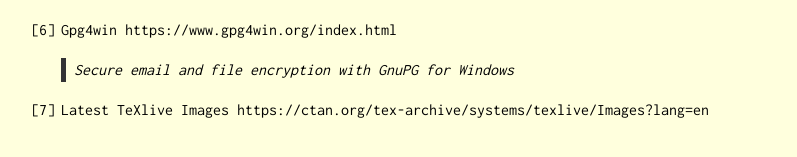
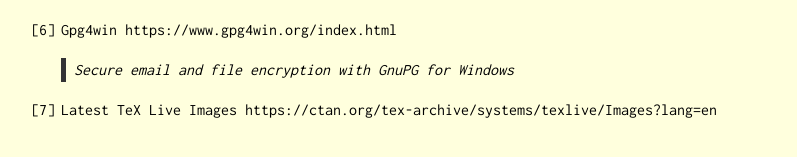
Before and after one commit to ekdc11/ekdc11.github.io, a Jekyll site: the page built from link.md, in a window 1280 px wide. Shown: the part 549-706 px from the top of the page, without its empty margins (239-1036 px from the left). Built offline with Jekyll 4.4.1, drawn with Linux system fonts in a browser that asks for light colours.

Commit message:
Update link.md

```diff
--- a/link.md
+++ b/link.md
@@ -24,4 +24,4 @@ https://ctan.org/tex-archive/fonts/garamond-math
 6. Gpg4win https://www.gpg4win.org/index.html
 > Secure email and file encryption with GnuPG for Windows
 
-7. Latest TeXlive Images https://ctan.org/tex-archive/systems/texlive/Images?lang=en
+7. Latest TeX Live Images https://ctan.org/tex-archive/systems/texlive/Images?lang=en
```
